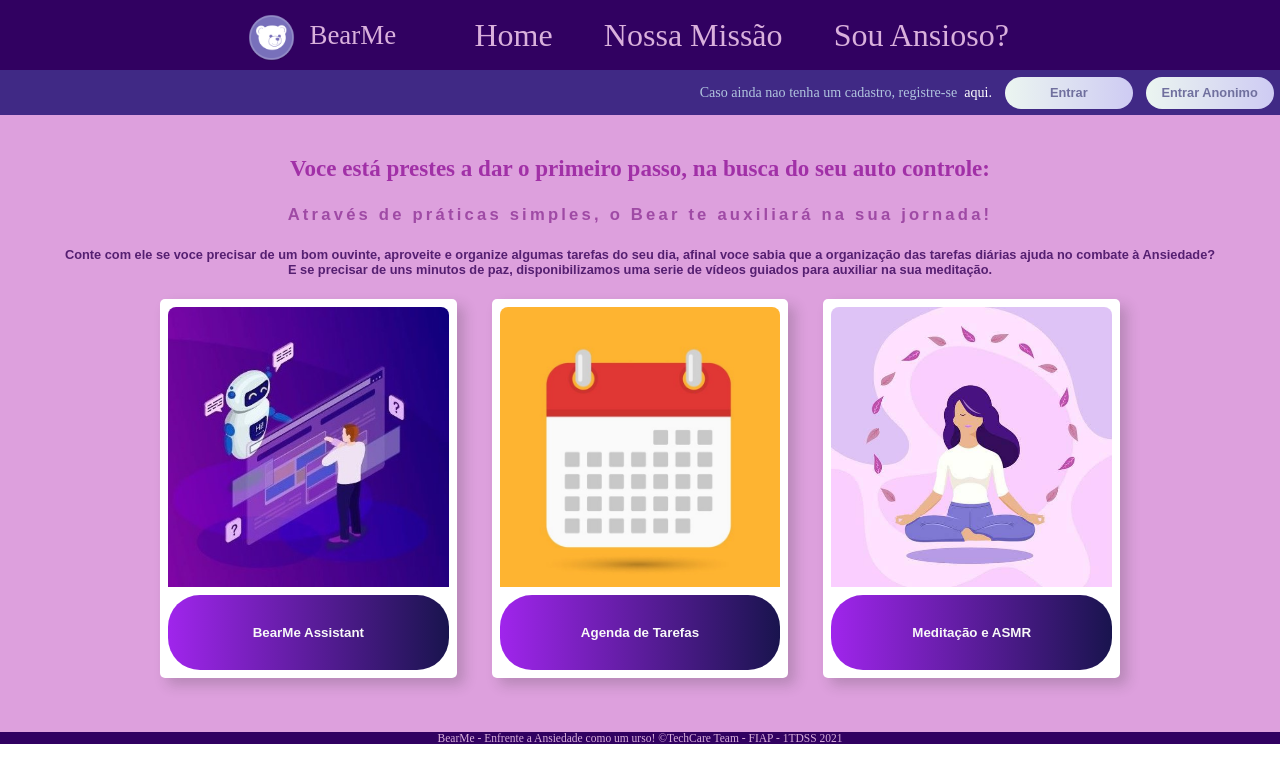
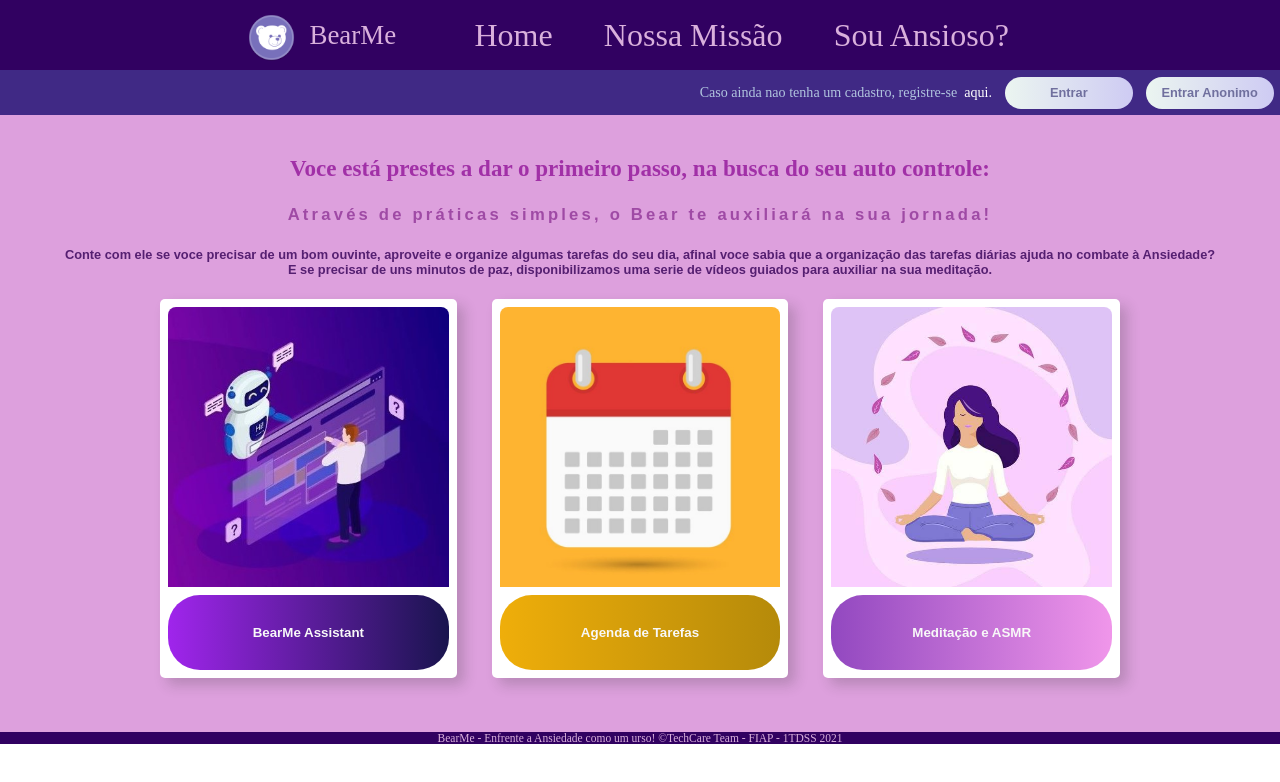
Before and after one commit to AndreHBSilva/Challenge_BearMe, a React (Create React App) app: page / in a window 1280 px wide. Shown: the top 782 px of the page. Built offline with nearby package versions, Linux system fonts and the light colour scheme; a web font is replaced by a local one.

Commit message:
aplicando hover nos botões através de props

```diff
--- a/src/components/home/Home.jsx
+++ b/src/components/home/Home.jsx
@@ -2,36 +2,39 @@ import React from "react";
 import Techbot from '../../img/techbot.jpeg';
 import Asmr from '../../img/asmr.jpeg';
 import Agenda from '../../img/agenda.jpeg';
-import { CardAtividade, CardButton, MainPage, CardGrid } from '../../styles';
+import { CardAtividade, CardButton, StyledHome, CardGrid } from '../../styles';
 
-export default function Corpo(){
+export default function Home(){
   return (
     <>
-      <MainPage>
+      <StyledHome>
         <h3>Voce está prestes a dar o primeiro passo, na busca do seu auto controle:</h3>
         <h4>Através de práticas simples, o Bear te auxiliará na sua jornada!</h4>
         <h5>Conte com ele se voce precisar de um bom ouvinte, aproveite e organize algumas tarefas do seu dia, afinal voce sabia que a organização das tarefas diárias ajuda no combate à Ansiedade? E se precisar de uns minutos de paz, disponibilizamos uma serie de vídeos guiados para auxiliar na sua meditação. </h5>
         <CardGrid>
           <CardAtividade>
               <img src={Techbot} alt="" />
-              <CardButton backgroundImage="linear-gradient(to right, rgb(160, 37, 236) , rgb(25, 20, 78))">
+              <CardButton backgroundImage="linear-gradient(to right, rgb(160, 37, 236) , rgb(25, 20, 78))"
+              hover="linear-gradient(to right, rgb(25, 20, 78),rgb(160, 37, 236) )">
                   BearMe Assistant
               </CardButton>
           </CardAtividade>
           <CardAtividade>
               <img src={Agenda} alt="" />
-              <CardButton backgroundImage="linear-gradient(to right, rgb(160, 37, 236) , rgb(25, 20, 78))">
+              <CardButton backgroundImage="linear-gradient(to right, rgb(239, 174, 10) , rgb(181, 138, 10))"
+              hover="linear-gradient(to right, rgb(181, 138, 10), rgb(239, 174, 10))">
                   Agenda de Tarefas
               </CardButton>
           </CardAtividade>
           <CardAtividade>
               <img src={Asmr} alt="" />
-              <CardButton backgroundImage="linear-gradient(to right, rgb(160, 37, 236) , rgb(25, 20, 78))">
+              <CardButton backgroundImage="linear-gradient(to right, rgb(146, 72, 192) , rgb(240, 150, 234))"
+              >
                   Meditação e ASMR
               </CardButton>
           </CardAtividade>
         </CardGrid>
-      </MainPage>
+      </StyledHome>
     </>
   )
 }
--- a/src/styles.js
+++ b/src/styles.js
@@ -17,9 +17,13 @@ export const CardButton = styled(Button)`
   display: block;
   margin: 0 auto;
   width: 100%;
+
+  :hover {
+    background-image: ${props => props.hover || ''};
+  }
 `;
 
-export const MainPage = styled.div`
+export const StyledHome = styled.div`
   h3 {
     margin-top: 5vh;
     text-align: center;
```
